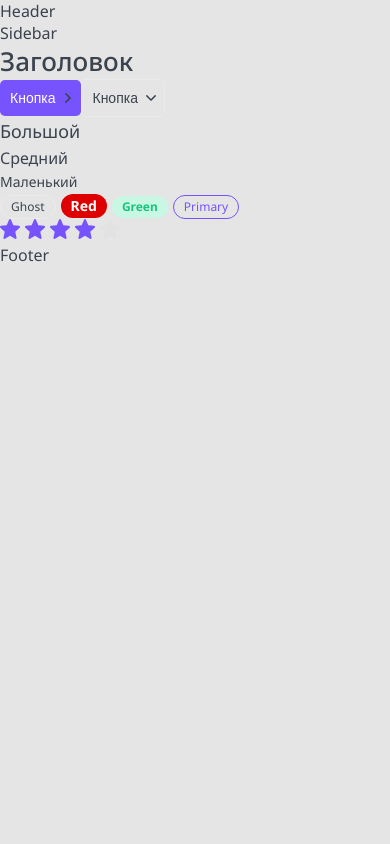
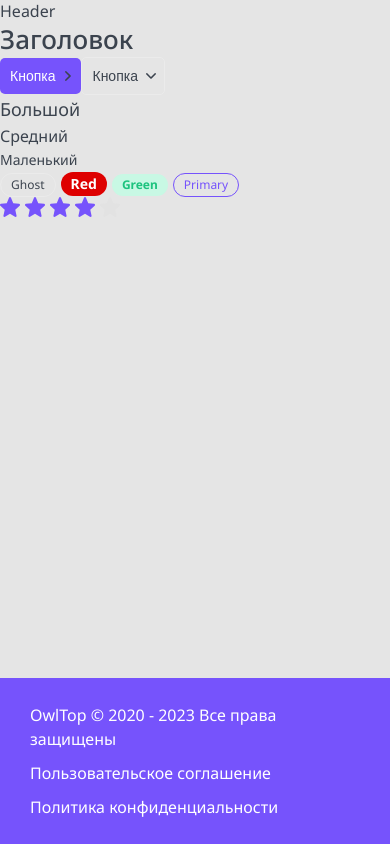
Before and after one commit to Nurbolot0225/top-app, a Next.js app: page / in a window 390 px wide. Built offline with nearby package versions, Linux system fonts and the light colour scheme.

Commit message:
Ready layout styles using css grid

```diff
--- a/Layout/Footer/Footer.module.css
+++ b/Layout/Footer/Footer.module.css
@@ -0,0 +1,21 @@
+.footer {
+    display: grid;
+    grid-template-columns: 1fr auto auto;
+    gap: 10px 40px;
+
+    background: var(--primary);
+    color: var(--white);
+    font-size: 16px;
+    line-height: 24px;
+    padding: 25px 30px;
+}
+
+.footer a:hover {
+    color: var(--gray-light);
+}
+
+@media (max-width: 765px) {
+    .footer {
+        grid-template-columns: 1fr;
+    }
+}
--- a/Layout/Footer/Footer.tsx
+++ b/Layout/Footer/Footer.tsx
@@ -1,12 +1,17 @@
 import { FooterProps } from './Footer.props';
 import styles from './Footer.module.css';
 import cn from 'classnames';
+import { format } from 'date-fns';
 
 
-export const Footer= ({ ...props }: FooterProps): JSX.Element => {
+export const Footer= ({ className, ...props }: FooterProps): JSX.Element => {
     return (
-        <div {...props}>
-            Footer
-        </div>
+        <footer className={cn(className, styles.footer)} {...props}>
+            <div>
+                OwlTop © 2020 - {format(new Date(), 'yyyy')} Все права защищены
+            </div>
+            <a href="#" target='_blank'>Пользовательское соглашение</a>
+            <a href="#" target='_blank'>Политика конфиденциальности</a>
+        </footer>
     );
 };
--- a/Layout/Layout.module.css
+++ b/Layout/Layout.module.css
@@ -0,0 +1,46 @@
+.wrapper {
+    display: grid;
+    grid-template-columns: auto 230px minmax(320px, 1200px) auto;
+    grid-template-rows: auto 1fr auto;
+    min-height: 100vh;
+    gap: 0 30px;
+    grid-template-areas:
+        ". header header ."
+        ". sidebar body ."
+        "footer footer footer footer";
+}
+
+.header {
+    grid-area: header;
+    display: none;
+}
+
+.sidebar {
+    grid-area: sidebar;
+}
+
+.body {
+    grid-area: body;
+}
+
+.footer {
+    grid-area: footer;
+}
+
+@media (max-width: 765px) {
+    .wrapper {
+        grid-template-columns: minmax(320px, 1fr);
+        grid-template-areas:
+        "header"
+        "body"
+        "footer";
+    }
+
+    .sidebar {
+        display: none;
+    }
+
+    .header {
+       display: block;
+    }
+}
--- a/Layout/Layout.tsx
+++ b/Layout/Layout.tsx
@@ -1,7 +1,7 @@
 import { LayoutProps } from './Layout.props';
 import styles from './Layout.module.css';
 import cn from 'classnames';
-import React, { Component, FunctionComponent } from 'react';
+import React, {FunctionComponent } from 'react';
 import { Header } from './Header/Header';
 import { Sidebar } from './Sidebar/Sidebar';
 import { Footer } from './Footer/Footer';
@@ -9,16 +9,14 @@
 
 export const Layout = ({ children }: LayoutProps): JSX.Element => {
     return (
-        <>
-            <Header />
-            <div>
-                <Sidebar />
-                <div>
+        <div className={styles.wrapper}>
+            <Header className={styles.header} />
+            <Sidebar className={styles.sidebar} />
+                <div className={styles.body}>
                     {children}
                 </div>
-            </div>
-            <Footer />
-        </>
+            <Footer className={styles.footer} />
+        </div>
     );
 };
 
--- a/package.json
+++ b/package.json
@@ -10,6 +10,7 @@
     "stylelint": "stylelint \"**/*.css\" --fix"
   },
   "dependencies": {
+    "date-fns": "^2.29.3",
     "react": "^17.0.2",
     "react-dom": "^17.0.2"
   },
--- a/pages/index.tsx
+++ b/pages/index.tsx
@@ -8,7 +8,7 @@
 	return (
 		<>
 			<Htag tag='h1'>Заголовок</Htag>
-			<Button apperance='primary' arrow='right' >Кнопка</Button>
+			<Button apperance='primary' arrow='right'>Кнопка</Button>
 			<Button apperance='ghost' arrow='down'>Кнопка</Button>
 			<P size="l">Большой</P>
 			<P>Средний</P>
```
Also changed, not shown: 1 other file (tests, documents, lock files or other folders).
